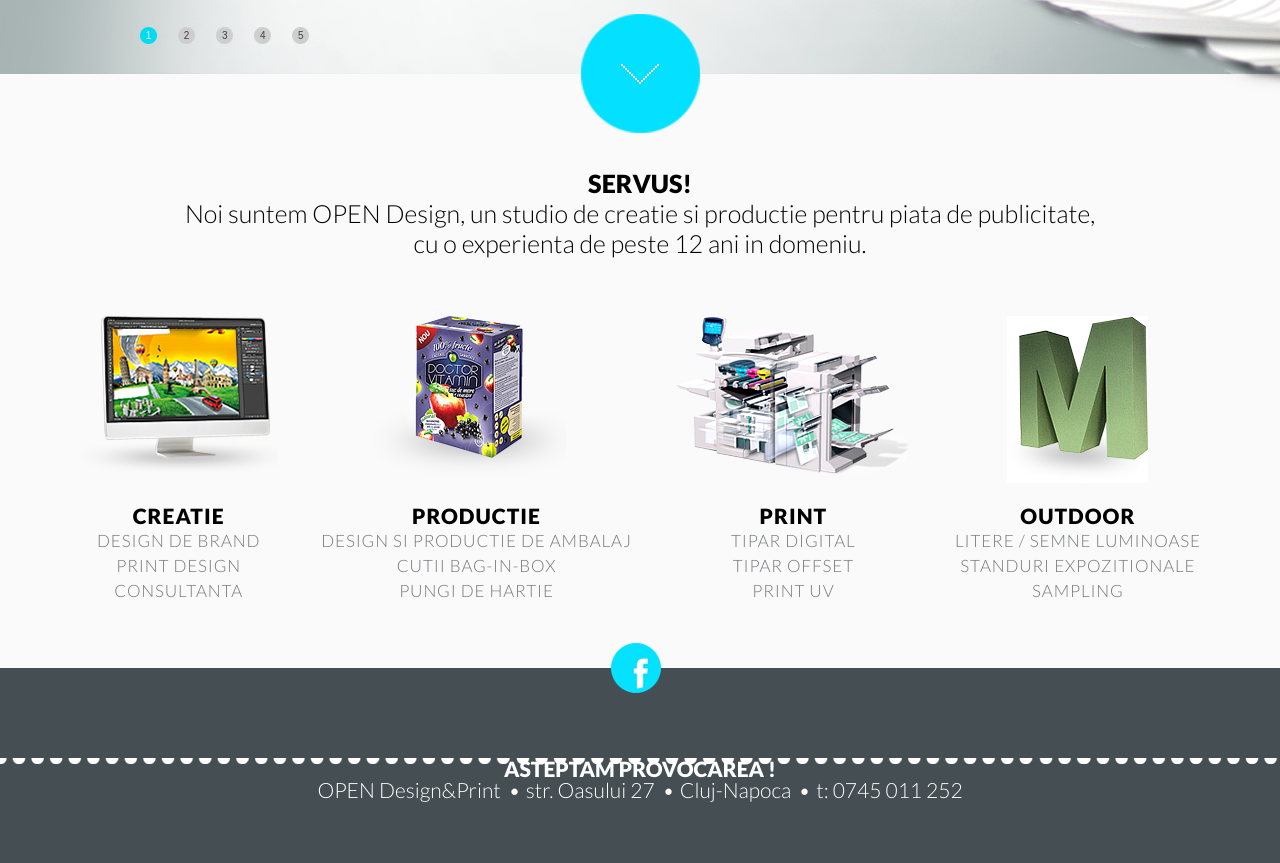
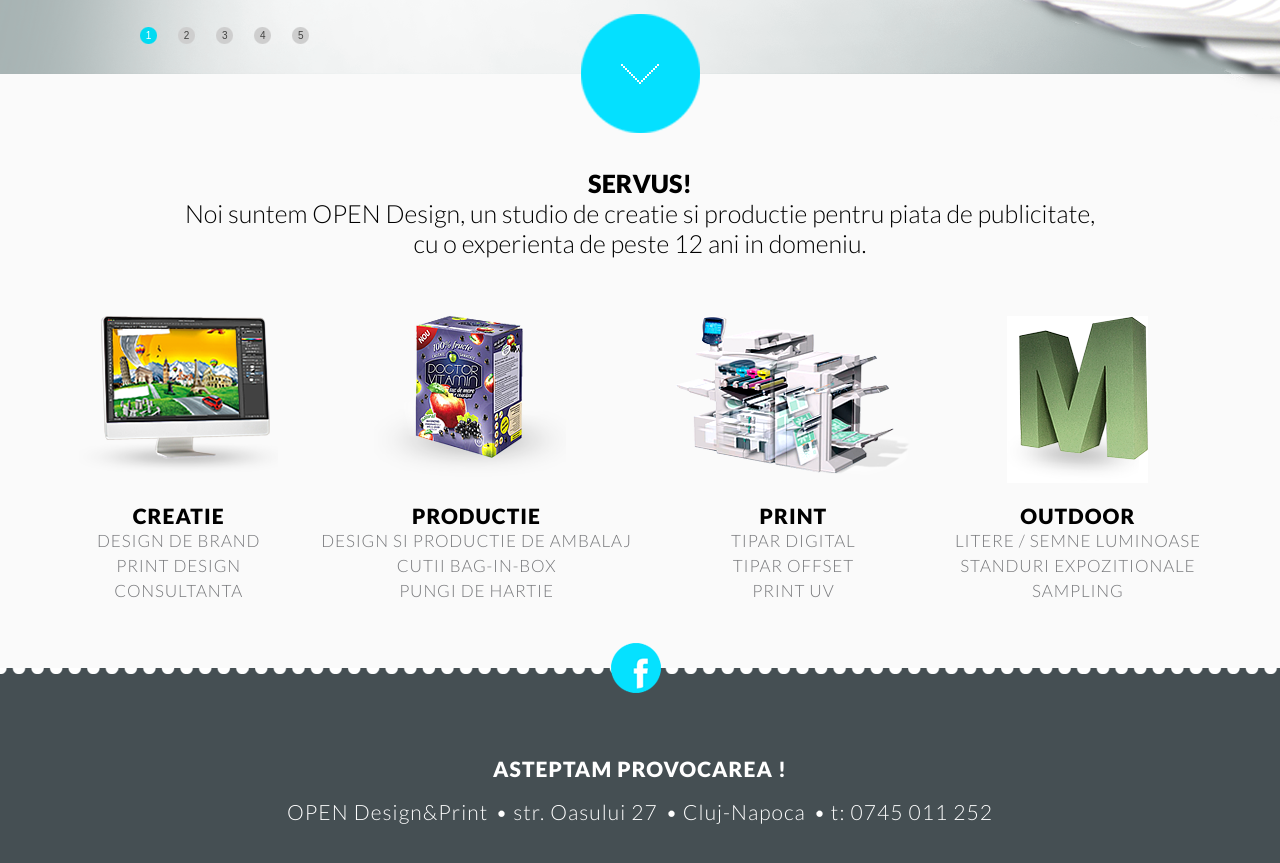
Before and after one commit to szabomarius/open, a plain HTML site: page index.html in a window 1280 px wide. Shown: the part 642-1505 px from the top of the page. Drawn offline with nearby package versions, Linux system fonts and the light colour scheme; a script that the page names is missing.

```diff
--- a/sass/partials/_layout.scss
+++ b/sass/partials/_layout.scss
@@ -108,9 +108,13 @@
 // ---------------------------------------------------------------
 .main_footer {
 	background-color: $footer-bg-color;
-	height: 241px - 90px;
-	padding-top: 90px;
+	height: 241px;
+
 }
 .footer_wrapper {
 	background: transparent image-url('buline_footer_pat.png') repeat-x;
+	padding-top: 90px;
+	.mesaj {
+		padding-bottom: 20px;
+	}
 }
--- a/sass/partials/_typography.scss
+++ b/sass/partials/_typography.scss
@@ -86,6 +86,7 @@
 	text-align: center;
 	color:	#fff;
 	font-size: 21px;
+	letter-spacing: 0.05em;
 	.mesaj {
 		text-transform: uppercase;
 		font-weight: 900;
@@ -94,6 +95,7 @@
 		font-weight: 300;
 		vertical-align: text-bottom;
 		span {
+			line-height: 65px;
 			padding-left: 25px;
 			background: transparent image-url("disc_list_style.png") no-repeat 10px 11px;
 		}
```
Also changed, not shown: css/styles.css.
